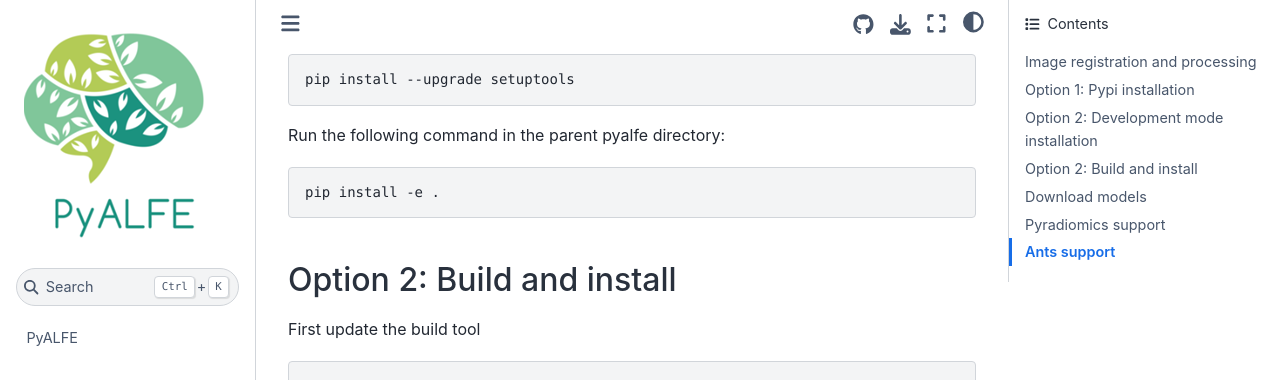
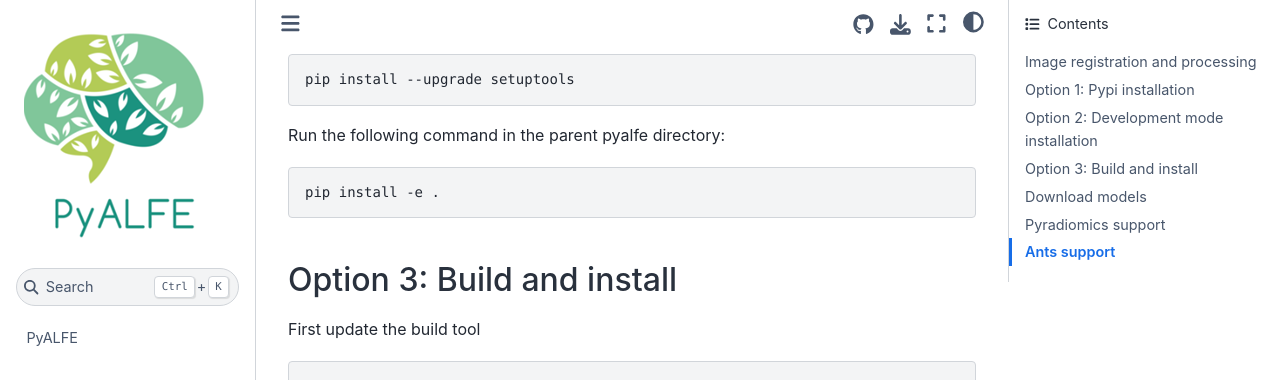
Before and after one commit to reghbali/pyalfe, a Jupyter Book: the page built from docs/guides/install.md, in a window 1280 px wide and 900 px high, scrolled down 715 px. Shown: the top 380 px of the window. Built offline with Jupyter Book 1.0.4 settings and Sphinx 7.4.7 and the Sphinx Book theme 1.1.4, drawn with Linux system fonts in a browser that asks for light colours.

````diff
--- a/docs/guides/install.md
+++ b/docs/guides/install.md
@@ -29,7 +29,7 @@ Run the following command in the parent pyalfe directory:
 pip install -e .
 ```
 
-### Option 2: Build and install
+### Option 3: Build and install
 
 First update the build tool
 ```bash
````
Also changed, not shown: README.md (+2 -2 lines), docs/advanced/dev.md (+2 -0 lines).
